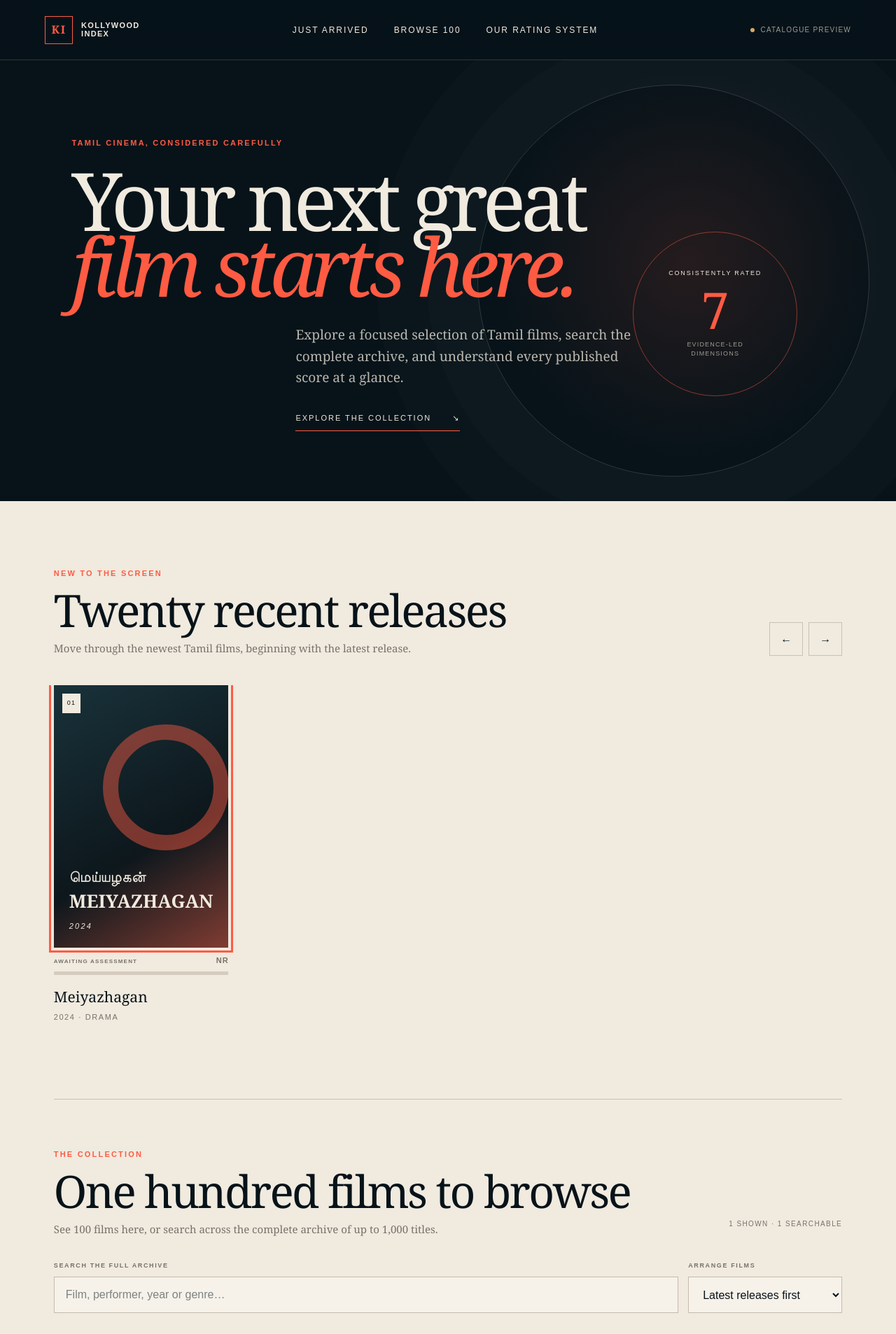
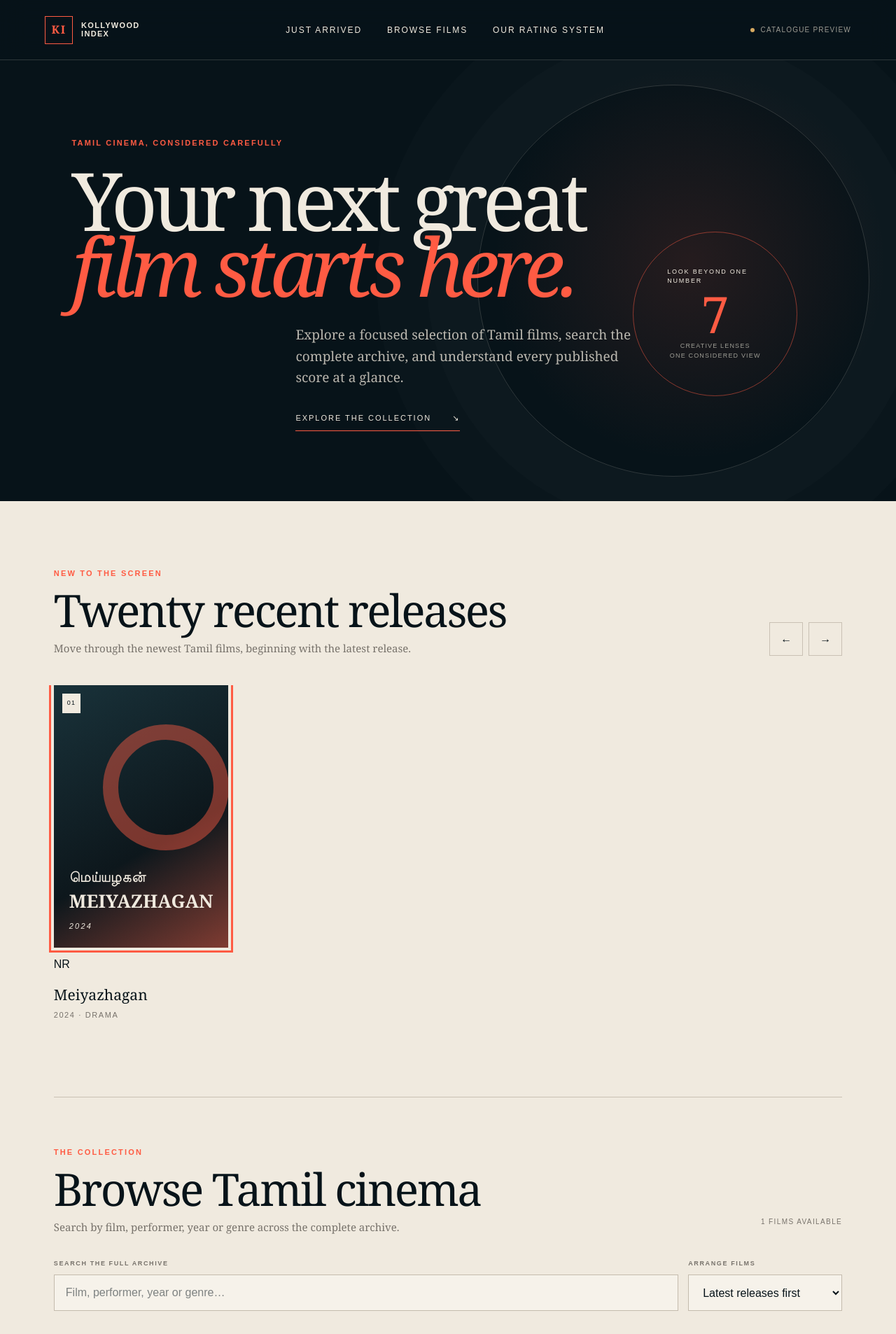
Before and after one commit to drgkr/KI, a Next.js app: page / in a window 1280 px wide. Shown: the top 1906 px of the page at 70% size. Built offline with nearby package versions, Linux system fonts and the light colour scheme.

Commit message:
Simplify catalogue copy and score display

```diff
--- a/app/page.tsx
+++ b/app/page.tsx
@@ -29,9 +29,11 @@ function Poster({ film }: { film: Film }) {
 
 function ScoreMeter({ film }: { film: Film }) {
   const score = total(film.scores);
-  return <div className={`score-meter ${score === null ? "unrated" : ""}`} aria-label={score === null ? "Rating pending" : `Kollywood Index score ${score} out of 100`}>
-    <div className="score-meter-top"><span>{score === null ? "Awaiting assessment" : "Index score"}</span><strong>{score ?? "NR"}{score === null ? "" : <small>/100</small>}</strong></div>
-    <div className="score-meter-track"><i style={{ width: `${score ?? 0}%` }}/></div>
+  return <div className={`score-meter ${score === null ? "unrated" : ""}`} aria-label={score === null ? "Not rated" : `Score ${score} out of 100`}>
+    <div className="score-capsule">
+      <span className="score-value">{score ?? "NR"}</span>
+      {score !== null && <i className="score-marker" style={{ left: `${score}%` }}/>}
+    </div>
   </div>;
 }
 
@@ -95,7 +97,7 @@ export default function Home() {
   return <main>
     <header className="topbar">
       <a className="brand" href="#top" aria-label="Kollywood Index home"><span className="brand-mark">KI</span><span>KOLLYWOOD<br/>INDEX</span></a>
-      <nav><a href="#films">Just arrived</a><a href="#library">Browse 100</a><a href="#methodology">Our rating system</a></nav>
+      <nav><a href="#films">Just arrived</a><a href="#library">Browse films</a><a href="#methodology">Our rating system</a></nav>
       <span className={`source ${source}`}>{source === "tmdb" ? "Live cinema catalogue" : "Catalogue preview"}</span>
     </header>
 
@@ -104,7 +106,7 @@ export default function Home() {
       <h1>Your next great<br/><em>film starts here.</em></h1>
       <p>Explore a focused selection of Tamil films, search the complete archive, and understand every published score at a glance.</p>
       <a className="text-link" href="#library">Explore the collection <span>↘</span></a>
-      <div className="hero-score" aria-hidden="true"><span>CONSISTENTLY RATED</span><strong>7</strong><small>evidence-led<br/>dimensions</small></div>
+      <div className="hero-score" aria-hidden="true"><span>LOOK BEYOND ONE NUMBER</span><strong>7</strong><small>creative lenses<br/>one considered view</small></div>
     </section>
 
     <section className="film-section" id="films">
@@ -117,7 +119,7 @@ export default function Home() {
         </button>)}
       </div>
       <section className="library" id="library">
-        <div className="library-heading"><div><span className="kicker">THE COLLECTION</span><h2>One hundred films to browse</h2><p>See 100 films here, or search across the complete archive of up to 1,000 titles.</p></div><span className="result-count">{query.trim() ? `${library.length} matches across the archive` : `${Math.min(100, library.length)} shown · ${films.length} searchable`}</span></div>
+        <div className="library-heading"><div><span className="kicker">THE COLLECTION</span><h2>Browse Tamil cinema</h2><p>Search by film, performer, year or genre across the complete archive.</p></div><span className="result-count">{query.trim() ? `${library.length} matches` : `${films.length} films available`}</span></div>
         <div className="library-controls">
           <label className="search-control"><span>Search the full archive</span><input type="search" value={query} onChange={event => setQuery(event.target.value)} placeholder="Film, performer, year or genre…"/></label>
           <label className="sort-control"><span>Arrange films</span><select value={sortBy} onChange={event => setSortBy(event.target.value as "year" | "rating")}><option value="year">Latest releases first</option><option value="rating">Best scores first</option></select></label>
```
